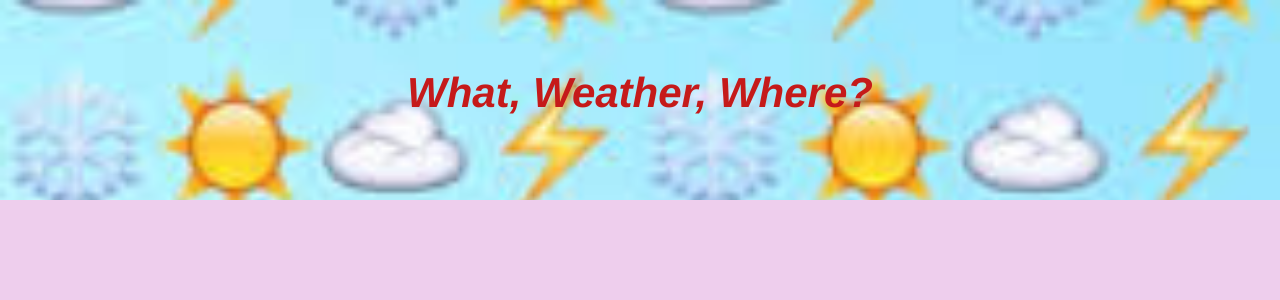
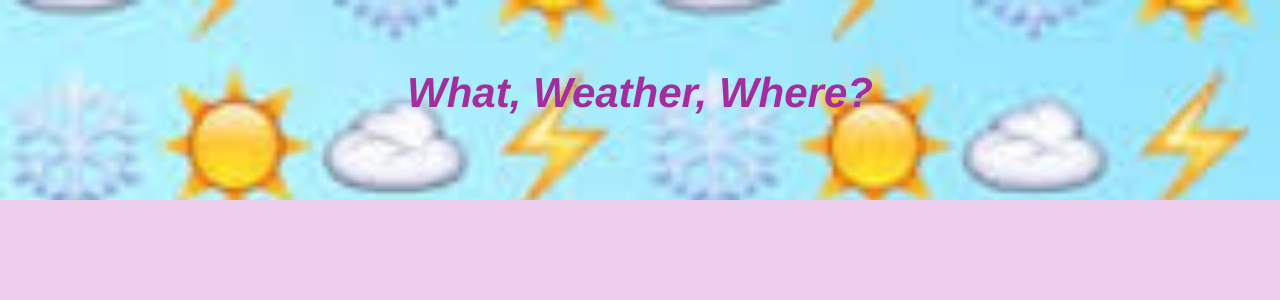
Before and after one commit to aureliaspecker/python_project, a Python web app: template templates/main.html in a window 1280 px wide. Shown: the top 300 px of the page. Run offline with Jinja, Linux system fonts and the light colour scheme; the template is opened without the code that fills it, so the values that code supplies are empty.

Commit message:
changing title text color to pink

```diff
--- a/static/css/main.css
+++ b/static/css/main.css
@@ -6,7 +6,7 @@ body {
 .page_header {
 	padding-top:50px;
 	text-align: center;
-	color: #c51a1a;
+	color: #a32c9e;
 	background-image: url("../images/weather_emojis.jpeg");
 	width:100%;
 	background-size: cover;
```
